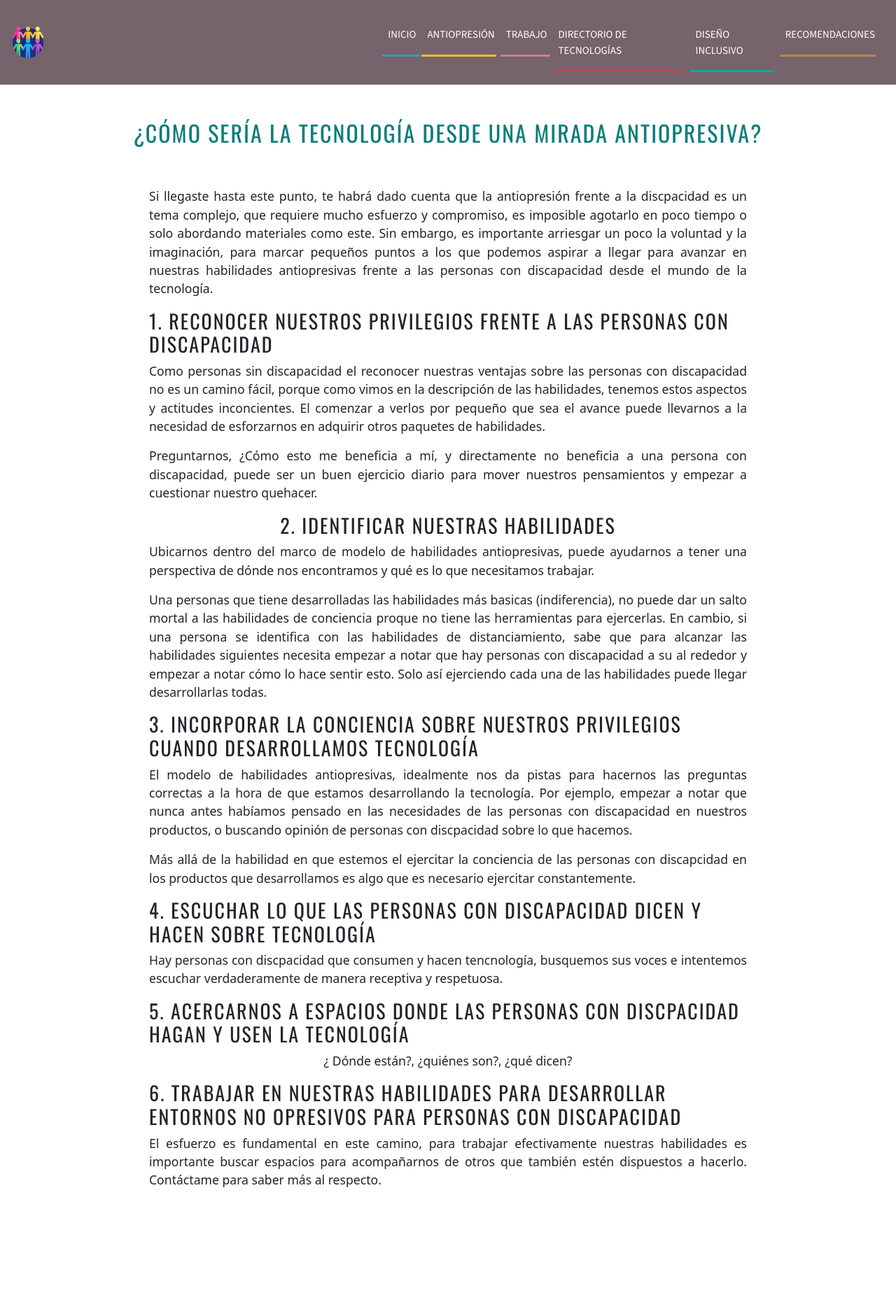
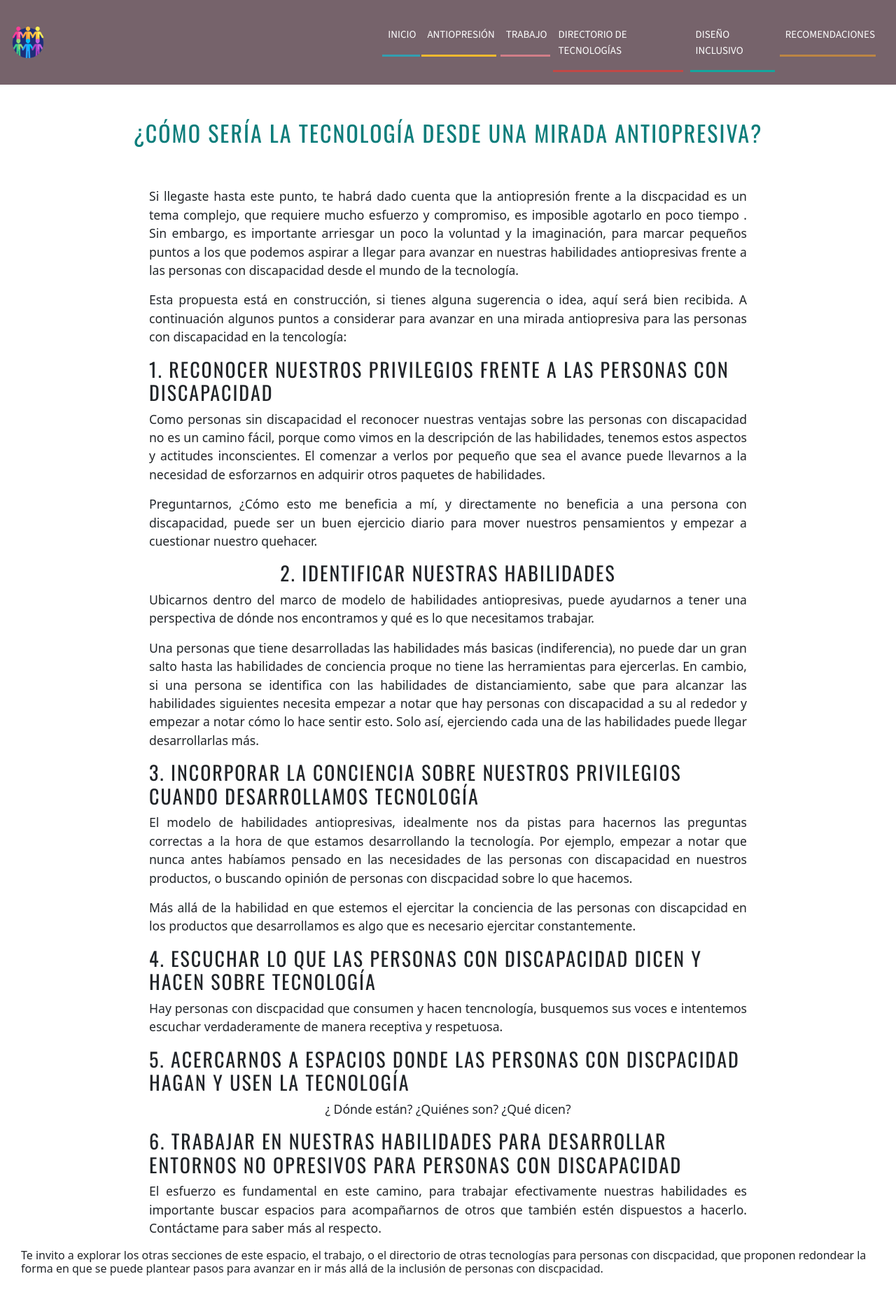
Before and after one commit to atzina/tecnologia-discapacidad, a React (Vite) app in the folder tecnologia_y_discapacidad/: page /modelo/discytec in a window 1280 px wide. Shown: the whole page at 70% size. Before the commit the page ends 1746 px from the top, so only its background shows below. Built offline with nearby package versions, Linux system fonts and the light colour scheme; a web font is replaced by a local one.

Commit message:
correcion algunos errores ultima parte antiopresion y tecnología

```diff
--- a/tecnologia_y_discapacidad/src/components/ModAntiop/Discytec.jsx
+++ b/tecnologia_y_discapacidad/src/components/ModAntiop/Discytec.jsx
@@ -10,11 +10,14 @@ function Discytec () {
             <div className='contenedor-tecantiop'>
 
                 <p>
-                    Si llegaste hasta este punto, te habrá dado cuenta que la antiopresión frente a la discpacidad es un tema complejo, que requiere mucho esfuerzo y compromiso, es imposible agotarlo en poco tiempo o solo abordando materiales como este. Sin embargo, es importante arriesgar un poco la voluntad y la imaginación, para marcar pequeños puntos a los que podemos aspirar a llegar para avanzar en nuestras habilidades antiopresivas frente a las personas con discapacidad desde el mundo de la tecnología.
+                    Si llegaste hasta este punto, te habrá dado cuenta que la antiopresión frente a la discpacidad es un tema complejo, que requiere mucho esfuerzo y compromiso, es imposible agotarlo en poco tiempo . Sin embargo, es importante arriesgar un poco la voluntad y la imaginación, para marcar pequeños puntos a los que podemos aspirar a llegar para avanzar en nuestras habilidades antiopresivas frente a las personas con discapacidad desde el mundo de la tecnología.
+                </p>
+                <p>
+                    Esta propuesta está en construcción, si tienes alguna sugerencia o idea, aquí será bien recibida. A continuación algunos puntos a considerar para avanzar en una mirada antiopresiva para las personas con discapacidad en la tencología:
                 </p>
                 <h3>1. RECONOCER NUESTROS PRIVILEGIOS FRENTE A LAS PERSONAS CON DISCAPACIDAD</h3>
                 <p>
-                    Como personas sin discapacidad el reconocer nuestras ventajas sobre las personas con discapacidad no es un camino fácil, porque como vimos en la descripción de las habilidades, tenemos estos aspectos y actitudes inconcientes. El comenzar a verlos por pequeño que sea el avance puede llevarnos a la necesidad de esforzarnos en adquirir otros paquetes de habilidades.
+                    Como personas sin discapacidad el reconocer nuestras ventajas sobre las personas con discapacidad no es un camino fácil, porque como vimos en la descripción de las habilidades, tenemos estos aspectos y actitudes inconscientes. El comenzar a verlos por pequeño que sea el avance puede llevarnos a la necesidad de esforzarnos en adquirir otros paquetes de habilidades.
                 </p>
                 <p>
                     Preguntarnos, ¿Cómo esto me beneficia a mí, y directamente no beneficia a una persona con discapacidad, puede ser un buen ejercicio diario para mover nuestros pensamientos y empezar a cuestionar nuestro quehacer.
@@ -24,7 +27,7 @@ function Discytec () {
                     Ubicarnos dentro del marco de modelo de habilidades antiopresivas, puede ayudarnos a tener una perspectiva de dónde nos encontramos y qué es lo que necesitamos trabajar.
                 </p>
                 <p>
-                    Una personas que tiene desarrolladas las habilidades más basicas (indiferencia), no puede dar un salto mortal a las habilidades de conciencia proque no tiene las herramientas para ejercerlas. En cambio, si una persona se identifica con las habilidades de distanciamiento, sabe que para alcanzar las habilidades siguientes necesita empezar a notar que hay personas con discapacidad a su al rededor y empezar a notar cómo lo hace sentir esto. Solo así ejerciendo cada una de las habilidades puede llegar desarrollarlas todas.
+                    Una personas que tiene desarrolladas las habilidades más basicas (indiferencia), no puede dar un gran salto hasta las habilidades de conciencia proque no tiene las herramientas para ejercerlas. En cambio, si una persona se identifica con las habilidades de distanciamiento, sabe que para alcanzar las habilidades siguientes necesita empezar a notar que hay personas con discapacidad a su al rededor y empezar a notar cómo lo hace sentir esto. Solo así, ejerciendo cada una de las habilidades puede llegar desarrollarlas más.
                 </p>
                 <h3>3. INCORPORAR LA CONCIENCIA SOBRE NUESTROS PRIVILEGIOS CUANDO DESARROLLAMOS TECNOLOGÍA</h3>
                 <p>
@@ -39,12 +42,16 @@ function Discytec () {
                 </p>
                 <h3>5. ACERCARNOS A ESPACIOS DONDE LAS PERSONAS CON DISCPACIDAD HAGAN Y USEN LA TECNOLOGÍA</h3>
                 <p>
-                   ¿ Dónde están?, ¿quiénes son?, ¿qué dicen?
+                   ¿ Dónde están? ¿Quiénes son? ¿Qué dicen?
                 </p>
                 <h3>6. TRABAJAR EN NUESTRAS HABILIDADES PARA DESARROLLAR ENTORNOS NO OPRESIVOS PARA PERSONAS CON DISCAPACIDAD</h3>
                 <p>
                     El esfuerzo es fundamental en este camino, para trabajar efectivamente nuestras habilidades es importante buscar espacios para acompañarnos de otros que también estén dispuestos a hacerlo. Contáctame para saber más al respecto.
                 </p>
+                <h6>
+                    Te invito a explorar los otras secciones de este espacio, el trabajo, o el directorio de otras tecnologías para personas con discpacidad, que proponen redondear la forma en que se puede plantear pasos para avanzar en ir más allá de la inclusión de personas con discpacidad.
+
+                </h6>
 
             </div>
 
```
